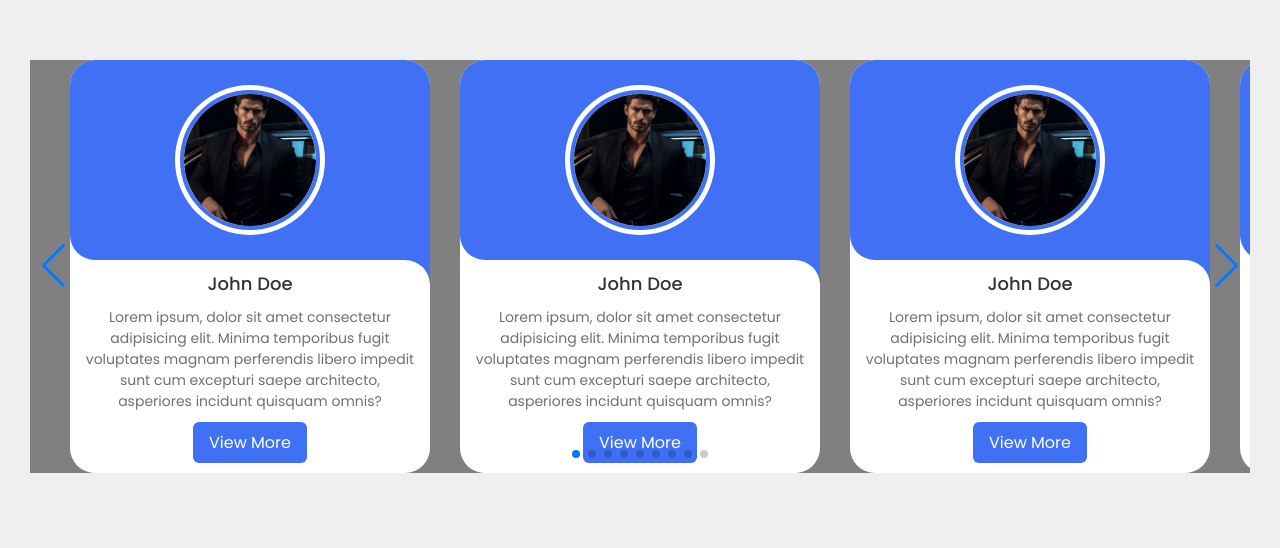
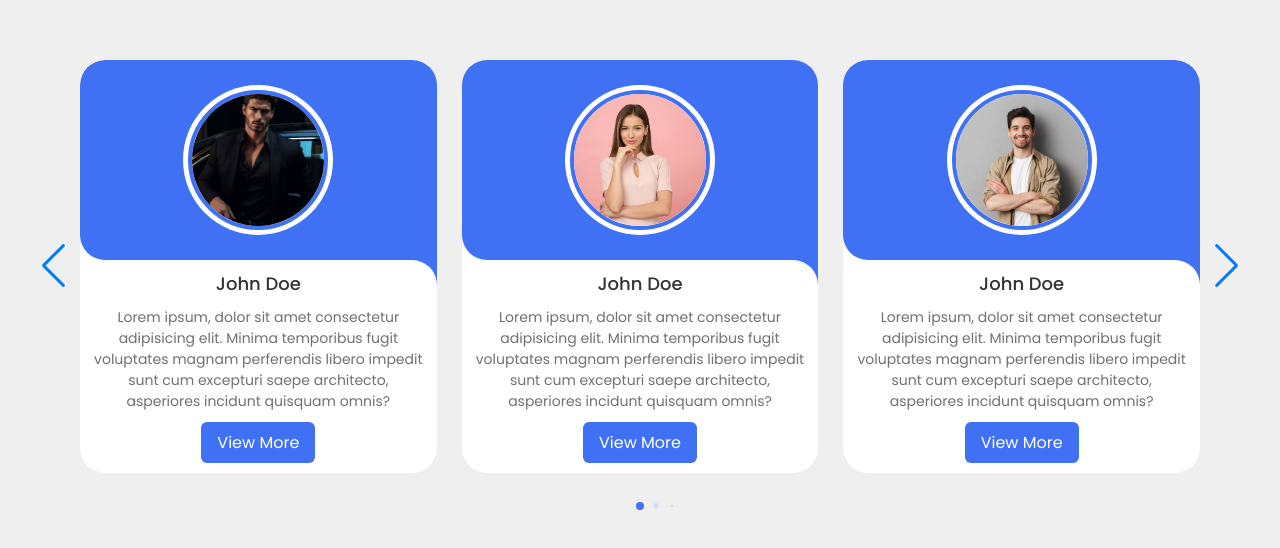
Before and after one commit to AzamatOrtiqovdev/slider, a plain HTML site: page index.html in a window 1280 px wide. Shown: the part 134-682 px from the top of the page. Drawn offline with Linux system fonts and the light colour scheme.

Commit message:
all project end

```diff
--- a/css/style.css
+++ b/css/style.css
@@ -16,14 +16,15 @@ body {
 }
 
 .slide_container {
-      max-width: 1220px;
+      max-width: 1200px;
       width: 100%;
-      background-color: grey;
-      padding: 40px 0;
+      padding: 45px 0 !important;
 }
 
 .slide_content {
       margin: 0 40px;
+      overflow: hidden;
+      border-radius: 25px;
 }
 
 .card {
@@ -83,7 +84,7 @@ body {
 .card_img {
       width: 100%;
       height: 100%;
-      object-fit: contain;
+      object-fit: cover;
       border-radius: 50%;
       border: 4px solid #4070f4;
 }
@@ -115,3 +116,47 @@ body {
 .button:hover {
       background-color: #265df2;
 }
+
+.swiper_navbar_btn {
+      color: #6e93f7;
+      transition: color 0.3s ease;
+}
+
+.swiper_navbar_btn:hover {
+      color: #4070f4;
+}
+
+.swiper_navbar_btn::before ,
+.swiper_navbar_btn::after {
+      font-size: 40px;
+}
+
+.swiper-button-next {
+      right: 0 !important;
+}
+
+.swiper-button-prev {
+      left: 0 !important;
+}
+
+.swiper-pagination-bullet {
+      opacity: 1;
+      background-color: #6e93f7 !important;
+}
+
+.swiper-pagination-bullet-active {
+      background-color: #4070f4 !important;
+}
+
+@media screen and (max-width: 768px) {
+
+      .swiper_navbar_btn {
+            margin: 0 10px !important;
+      }
+
+
+      .swiper_navbar_btn {
+            display: none !important;
+      }
+
+    }
--- a/index.html
+++ b/index.html
@@ -39,7 +39,7 @@
                                     <span class="overlay"></span>
 
                                     <div class="card_image">
-                                          <img src="./images/man1.jpeg" alt="" class="card_img">
+                                          <img src="./images/women1.jpeg" alt="" class="card_img">
                                     </div>
                               </div>
 
@@ -56,7 +56,7 @@
                                     <span class="overlay"></span>
 
                                     <div class="card_image">
-                                          <img src="./images/man1.jpeg" alt="" class="card_img">
+                                          <img src="./images/man2.jpeg" alt="" class="card_img">
                                     </div>
                               </div>
 
@@ -73,7 +73,7 @@
                                     <span class="overlay"></span>
 
                                     <div class="card_image">
-                                          <img src="./images/man1.jpeg" alt="" class="card_img">
+                                          <img src="./images/women2.jpeg" alt="" class="card_img">
                                     </div>
                               </div>
 
@@ -90,7 +90,7 @@
                                     <span class="overlay"></span>
 
                                     <div class="card_image">
-                                          <img src="./images/man1.jpeg" alt="" class="card_img">
+                                          <img src="./images/man3.jpeg" alt="" class="card_img">
                                     </div>
                               </div>
 
@@ -107,7 +107,7 @@
                                     <span class="overlay"></span>
 
                                     <div class="card_image">
-                                          <img src="./images/man1.jpeg" alt="" class="card_img">
+                                          <img src="./images/man4.jpeg" alt="" class="card_img">
                                     </div>
                               </div>
 
@@ -124,7 +124,7 @@
                                     <span class="overlay"></span>
 
                                     <div class="card_image">
-                                          <img src="./images/man1.jpeg" alt="" class="card_img">
+                                          <img src="./images/women3.jpeg" alt="" class="card_img">
                                     </div>
                               </div>
 
@@ -141,7 +141,7 @@
                                     <span class="overlay"></span>
 
                                     <div class="card_image">
-                                          <img src="./images/man1.jpeg" alt="" class="card_img">
+                                          <img src="./images/man5.jpeg" alt="" class="card_img">
                                     </div>
                               </div>
 
@@ -158,7 +158,7 @@
                                     <span class="overlay"></span>
 
                                     <div class="card_image">
-                                          <img src="./images/man1.jpeg" alt="" class="card_img">
+                                          <img src="./images/man6.jpeg" alt="" class="card_img">
                                     </div>
                               </div>
 
@@ -173,8 +173,8 @@
 
             </div>
 
-            <div class="swiper-button-next"></div>
-            <div class="swiper-button-prev"></div>
+            <div class="swiper-button-next swiper_navbar_btn"></div>
+            <div class="swiper-button-prev swiper_navbar_btn"></div>
             <div class="swiper-pagination"></div>
       </div>
 
--- a/js/app.js
+++ b/js/app.js
@@ -1,13 +1,32 @@
 var swiper = new Swiper(".slide_content", {
       slidesPerView: 3,
-      spaceBetween: 30,
+      spaceBetween: 25,
       loop: true,
+      centerSlide: 'true',
+      fade: true,
+      grabCursor: true,
       pagination: {
         el: ".swiper-pagination",
         clickable: true,
+        dynamicBullets: true
       },
+
       navigation: {
         nextEl: ".swiper-button-next",
         prevEl: ".swiper-button-prev",
       },
+
+      breakpoints: {
+            0: {
+                  slidesPerView: 1,
+            },
+            520: {
+                  slidesPerView: 2,
+            },
+            950: {
+                  slidesPerView: 3,
+            }
+
+      }
+
     });
```
